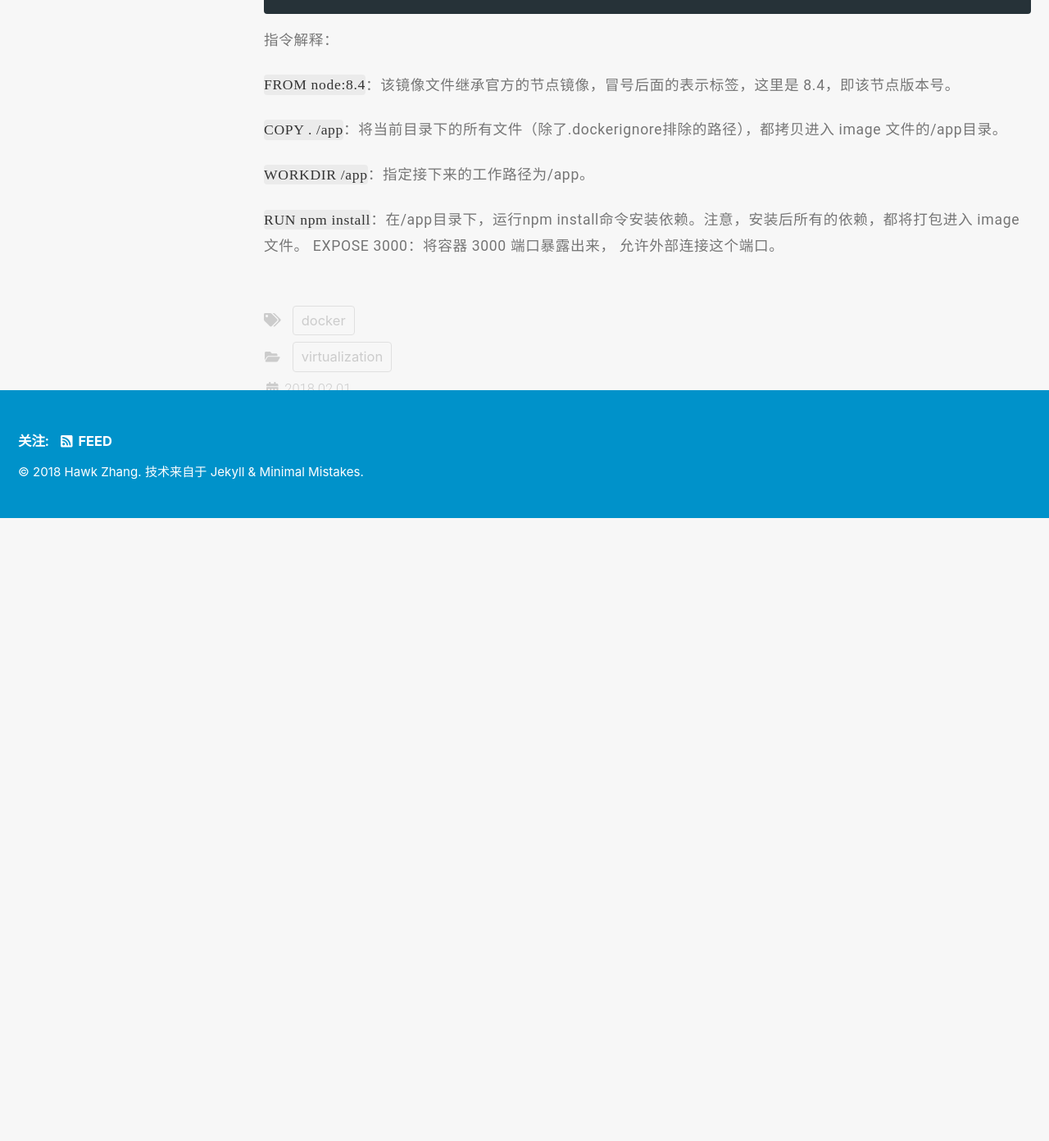
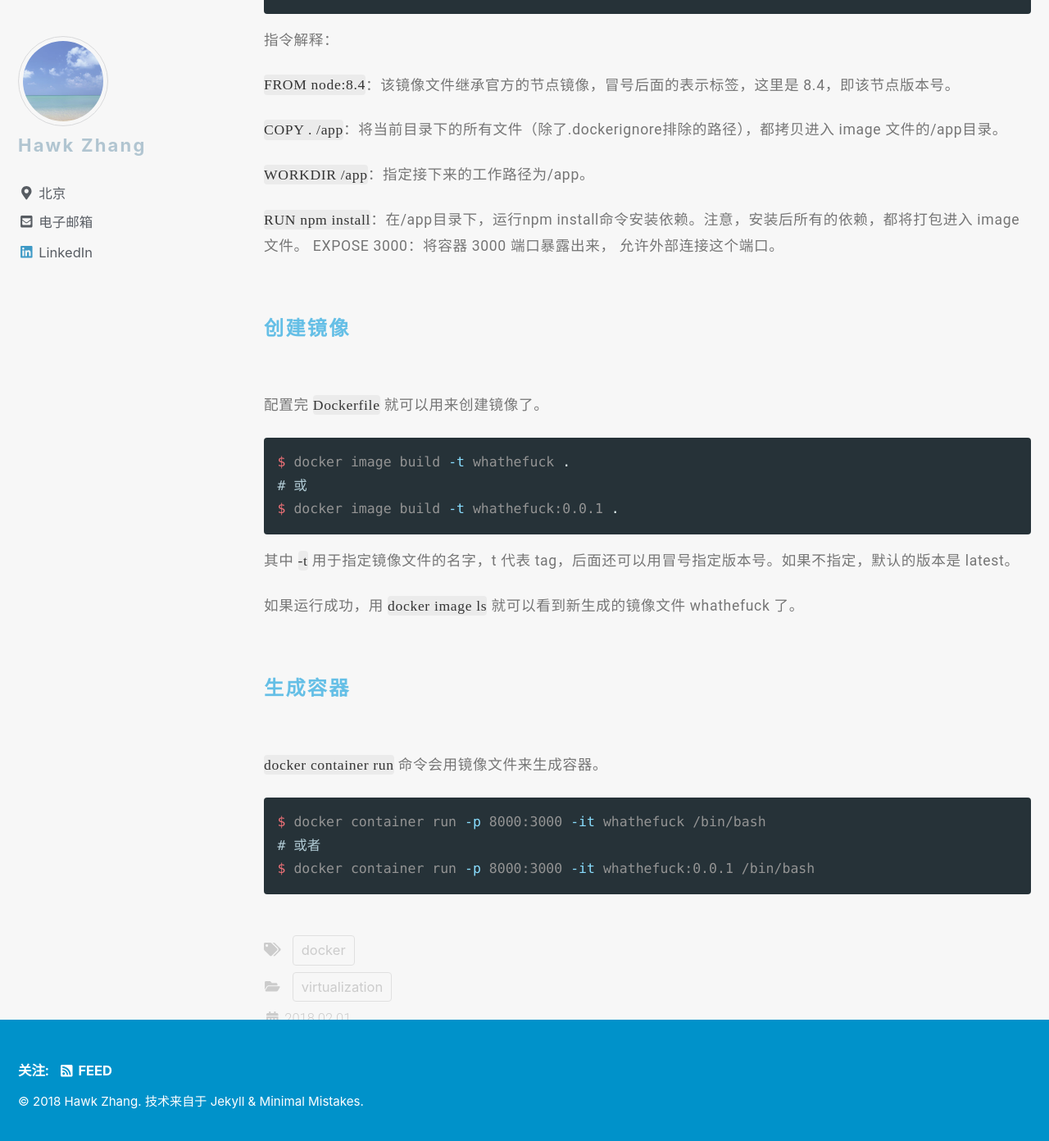
Before and after one commit to narru888/linotes_note, a Jekyll site: the page built from _posts/docker/2018-02-01-docker.basic.md, in a window 1280 px wide and 1400 px high, scrolled down 9467 px. Shown: the top 1392 px of the window at 82% size. Built offline with Jekyll 4.4.1, drawn with Linux system fonts in a browser that asks for light colours; nearby versions of some CDN libraries; a script that is not in the unit is left out; before the commit the page ends 10099 px from its top, so only the background shows below that.

Commit message:
update on 2018-09-28 14:10:01 CST

````diff
--- a/_posts/docker/2018-02-01-docker.basic.md
+++ b/_posts/docker/2018-02-01-docker.basic.md
@@ -334,3 +334,32 @@
 
 `RUN npm install`：在/app目录下，运行npm install命令安装依赖。注意，安装后所有的依赖，都将打包进入 image 文件。
 EXPOSE 3000：将容器 3000 端口暴露出来， 允许外部连接这个端口。
+
+
+
+
+#### 创建镜像
+
+配置完 `Dockerfile` 就可以用来创建镜像了。
+
+```bash
+$ docker image build -t whathefuck .
+# 或
+$ docker image build -t whathefuck:0.0.1 .
+```
+
+其中 `-t` 用于指定镜像文件的名字，t 代表 tag，后面还可以用冒号指定版本号。如果不指定，默认的版本是 latest。
+
+如果运行成功，用 `docker image ls` 就可以看到新生成的镜像文件 whathefuck 了。
+
+
+
+#### 生成容器
+
+`docker container run` 命令会用镜像文件来生成容器。
+
+```bash
+$ docker container run -p 8000:3000 -it whathefuck /bin/bash
+# 或者
+$ docker container run -p 8000:3000 -it whathefuck:0.0.1 /bin/bash
+```
````
